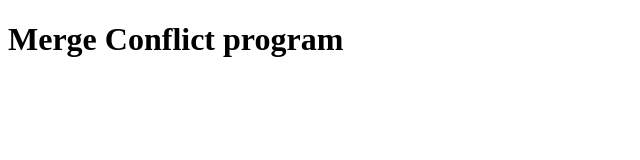
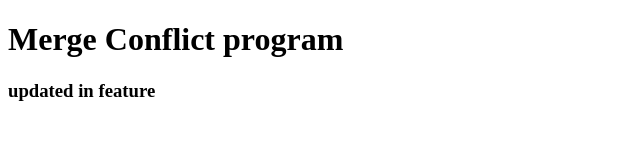
Before and after one commit to Boobalansenthil/Merge-Conflict, a plain HTML site: page index.html in a window 1280 px wide. Shown: the whole page, without its empty margins (0-640 px from the left). Drawn offline with Linux system fonts and the light colour scheme.

Commit message:
updated index.html in feature

```diff
--- a/index.html
+++ b/index.html
@@ -7,5 +7,6 @@
 </head>
 <body>
     <h1>Merge Conflict program</h1>
+    <h3>updated in feature</h3>
 </body>
 </html>
```
